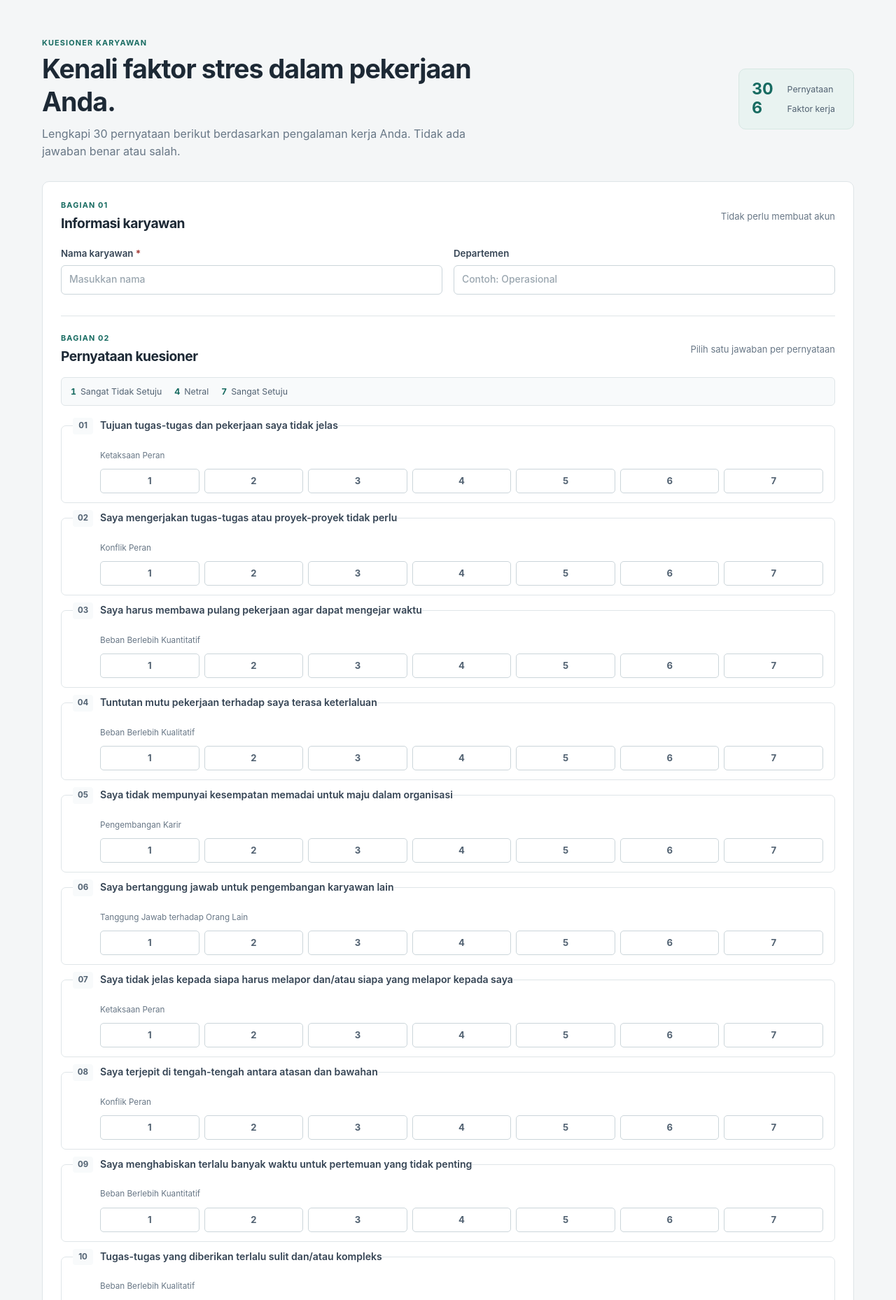
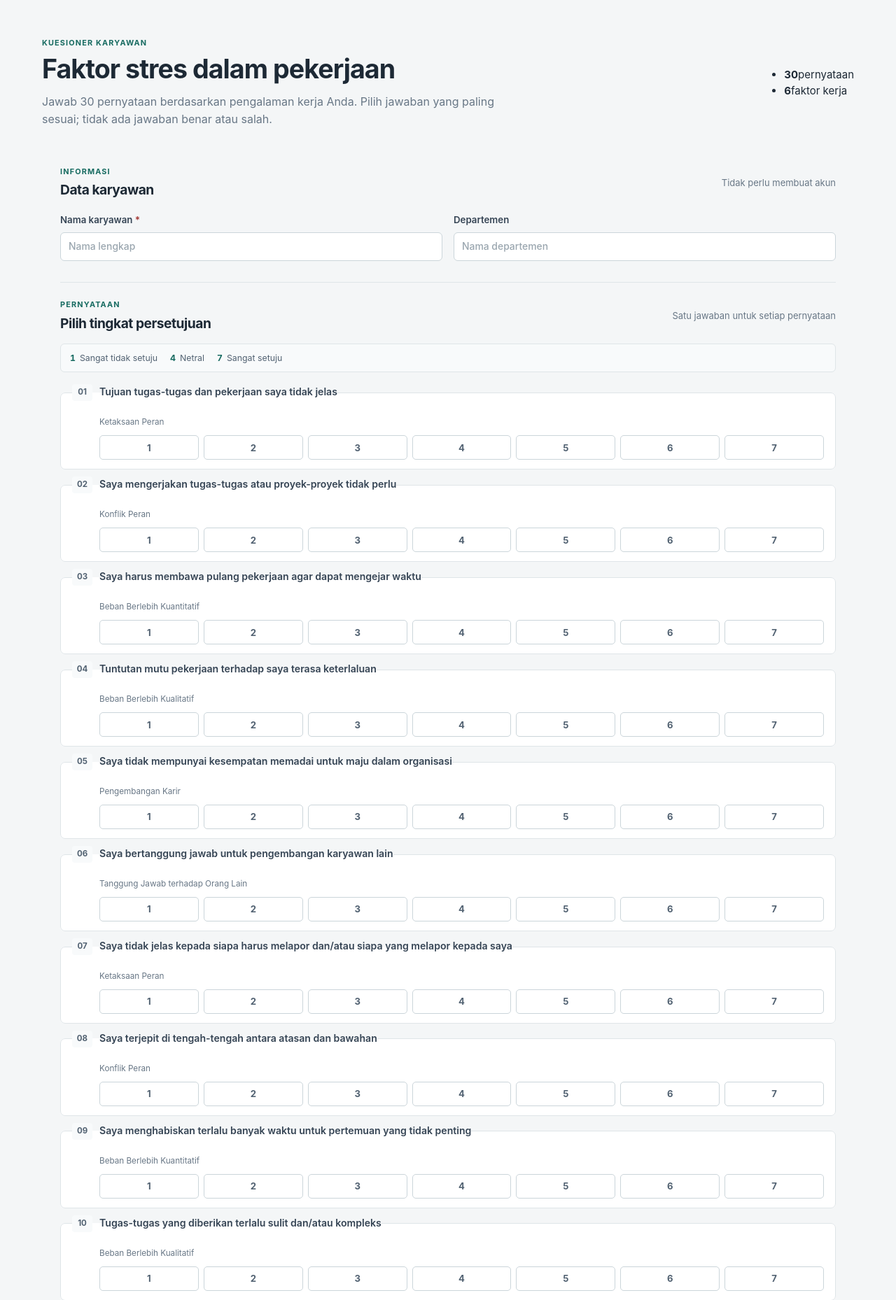
Before and after one commit to erenjeger/stress-level-classification-NB, a Flask app: page / in a window 1280 px wide. Shown: the part 69-1927 px from the top of the page at 70% size. Run offline with Flask 3, Linux system fonts and the light colour scheme; some libraries are stand-ins or nearby versions.

Commit message:
Simplify public questionnaire into a clear, accessible response list

```diff
--- a/templates/index.html
+++ b/templates/index.html
@@ -4,31 +4,44 @@
 <section class="hero">
   <div>
     <p class="eyebrow">KUESIONER KARYAWAN</p>
-    <h1>Kenali faktor stres dalam pekerjaan Anda.</h1>
-    <p class="hero-copy">Lengkapi 30 pernyataan berikut berdasarkan pengalaman kerja Anda. Tidak ada jawaban benar atau salah.</p>
+    <h1>Faktor stres dalam pekerjaan</h1>
+    <p class="hero-copy">Jawab 30 pernyataan berdasarkan pengalaman kerja Anda. Pilih jawaban yang paling sesuai; tidak ada jawaban benar atau salah.</p>
   </div>
-  <div class="hero-stat"><strong>30</strong><span>Pernyataan</span><strong>6</strong><span>Faktor kerja</span></div>
+  <ul class="hero-facts" aria-label="Informasi kuesioner">
+    <li><strong>30</strong><span>pernyataan</span></li>
+    <li><strong>6</strong><span>faktor kerja</span></li>
+  </ul>
 </section>
 
-<form method="post" action="{{ url_for('submit') }}" class="panel questionnaire">
+<form method="post" action="{{ url_for('submit') }}" class="questionnaire" id="questionnaire-form">
   <input type="hidden" name="csrf_token" value="{{ csrf_token() }}">
+
+  <section class="questionnaire-section" aria-labelledby="employee-info-title">
     <div class="section-heading">
-    <div><p class="eyebrow">BAGIAN 01</p><h2>Informasi karyawan</h2></div>
+      <div><p class="eyebrow">INFORMASI</p><h2 id="employee-info-title">Data karyawan</h2></div>
       <span class="muted small">Tidak perlu membuat akun</span>
     </div>
     <div class="form-grid">
-    <label class="field"><span>Nama karyawan <b class="required">*</b></span><input name="employee_name" maxlength="150" required placeholder="Masukkan nama"></label>
-    <label class="field"><span>Departemen</span><input name="department" maxlength="150" placeholder="Contoh: Operasional"></label>
+      <label class="field">
+        <span>Nama karyawan <b class="required">*</b></span>
+        <input name="employee_name" maxlength="150" autocomplete="name" required placeholder="Nama lengkap">
+      </label>
+      <label class="field">
+        <span>Departemen</span>
+        <input name="department" maxlength="150" placeholder="Nama departemen">
+      </label>
     </div>
+  </section>
 
+  <section class="questionnaire-section" aria-labelledby="questions-title">
     <div class="section-heading question-heading">
-    <div><p class="eyebrow">BAGIAN 02</p><h2>Pernyataan kuesioner</h2></div>
-    <span class="muted small">Pilih satu jawaban per pernyataan</span>
+      <div><p class="eyebrow">PERNYATAAN</p><h2 id="questions-title">Pilih tingkat persetujuan</h2></div>
+      <span class="muted small">Satu jawaban untuk setiap pernyataan</span>
     </div>
-  <div class="scale-legend">
-    <span><b>1</b> Sangat Tidak Setuju</span>
+    <div class="scale-legend" aria-label="Skala jawaban">
+      <span><b>1</b> Sangat tidak setuju</span>
       <span><b>4</b> Netral</span>
-    <span><b>7</b> Sangat Setuju</span>
+      <span><b>7</b> Sangat setuju</span>
     </div>
 
     {% for question in questions %}
@@ -36,7 +49,7 @@
       <fieldset class="question-card">
         <legend><span class="question-number">{{ "%02d"|format(qno) }}</span><span>{{ question }}</span></legend>
         <div class="factor-hint">{{ question_factor[qno] }}</div>
-      <div class="rating-options">
+        <div class="rating-options" role="group" aria-label="Jawaban untuk pernyataan {{ qno }}">
           {% for value in range(1, 8) %}
             <label class="rating-option">
               <input type="radio" name="q{{ qno }}" value="{{ value }}" required>
@@ -46,10 +59,11 @@
         </div>
       </fieldset>
     {% endfor %}
+  </section>
 
   <div class="form-footer">
-    <p class="muted small">Dengan mengirim formulir, Anda menyatakan bahwa jawaban telah diisi sesuai pengalaman Anda.</p>
-    <button class="button button-primary button-large" type="submit">Kirim jawaban <span aria-hidden="true">→</span></button>
+    <p class="muted small">Dengan mengirim formulir, Anda menyatakan jawaban telah diisi sesuai pengalaman Anda.</p>
+    <button class="button button-primary button-large" type="submit">Kirim jawaban</button>
   </div>
 </form>
 {% endblock %}
```
Lines whose indentation alone changed are shown as unchanged.
